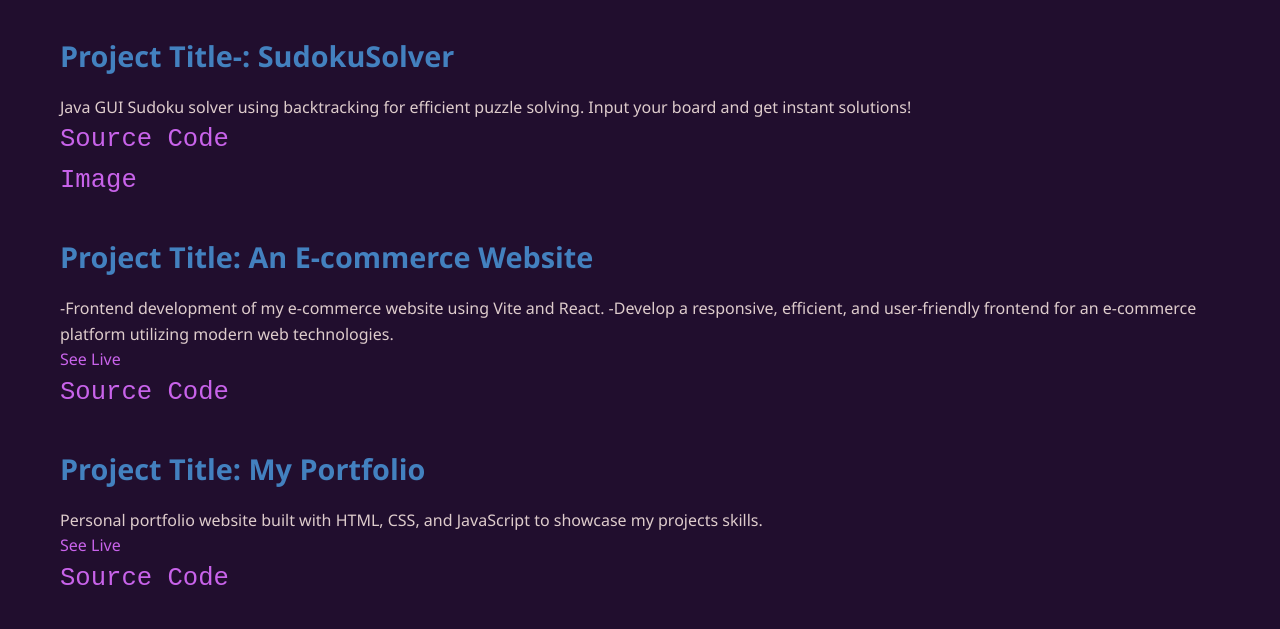
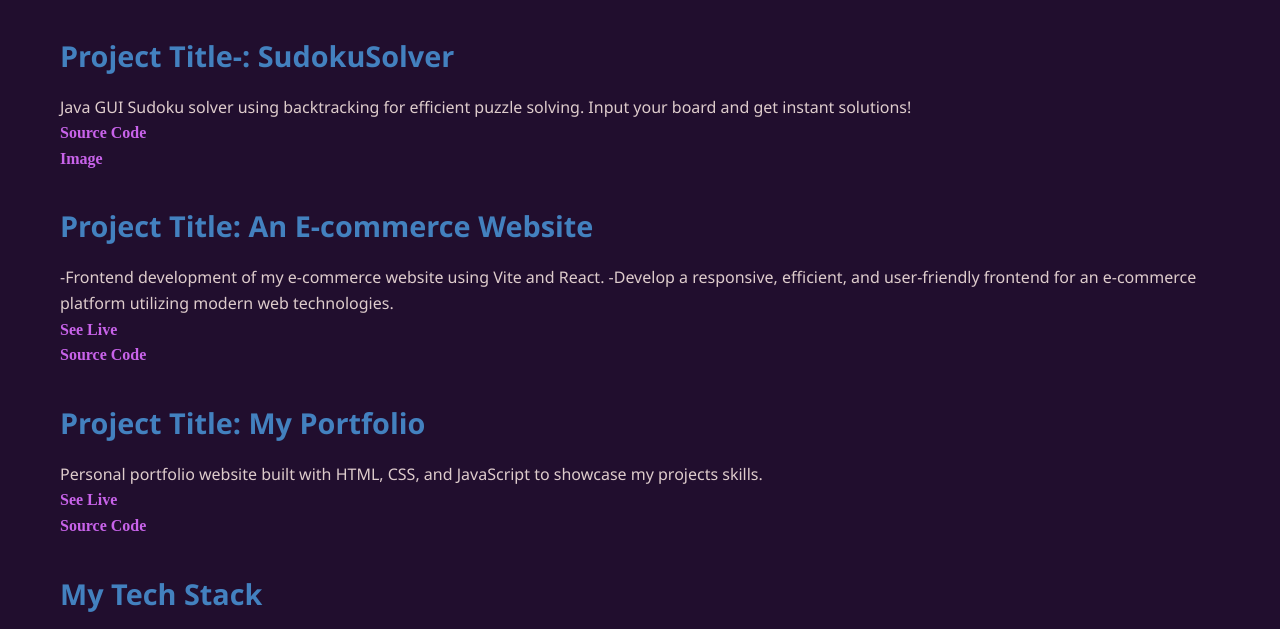
Before and after one commit to ShaileshKharola/Portfolio, a website built with Parcel: page src/index.html in a window 1280 px wide. Shown: the part 2426-3055 px from the top of the page. Built offline with nearby package versions, Linux system fonts and the light colour scheme; files whose address does not match are found by name.

Commit message:
Update index.html

```diff
--- a/src/index.html
+++ b/src/index.html
@@ -161,8 +161,7 @@
                   target="_blank"
                   class="cta-btn text-color-main"
                   href="https://github.com/ShaileshKharola/SudokuSolver"
-                  style="color: rgb(200, 99, 234);text-decoration: none;font-weight: 500;transition: color 0.3s ease;padding: 0.5rem 0;
-                  position: relative;">
+                  style="color: rgb(200, 99, 234); text-decoration: none; font-weight: bold; transition: color 0.3s ease; padding: 0.5rem 0; position: relative; font-style: normal; font-family: 'Poppins', serif; font-size: 1rem;">
                   Source Code <br>
                 </a>
                 <t>
@@ -171,13 +170,7 @@
                   target="_blank"
                   class="cta-btn text-color-main"
                   href="https://drive.google.com/file/d/1ONKtW_oHdoCVKDLGQMUBn71qysp8F8-S/view?usp=sharing"
-                  style="  color: rgb(200, 99, 234);
-                          text-decoration: none;
-                        font-weight: 500;
-                         transition: color 0.3s ease;
-                       padding: 0.5rem 0;
-                                 position: relative;"
-                >
+                  style="color: rgb(200, 99, 234); text-decoration: none; font-weight: bold; transition: color 0.3s ease; padding: 0.5rem 0; position: relative; font-style: normal; font-family: 'Poppins', serif; font-size: 1rem;">
                   Image
                 </a>
               </div>
@@ -211,16 +204,13 @@
                   rel="noreferrer"
                   target="_blank"
                   class="cta-btn cta-btn--hero"
-                  href="https://web-dev-jsb6.vercel.app/"style="color: rgb(200, 99, 234);text-decoration: none;font-weight: 500;transition: color 0.3s ease;padding: 0.5rem 0;
-                  position: relative;"
-                >
+                  href="https://web-dev-jsb6.vercel.app/"style="color: rgb(200, 99, 234); text-decoration: none; font-weight: bold; transition: color 0.3s ease; padding: 0.5rem 0; position: relative; font-style: normal; font-family: 'Poppins', serif; font-size: 1rem;">
                   See Live<br>
                 </a>
                 <a
                   rel="noreferrer"
                   target="_blank"
-                  class="cta-btn text-color-main"style="color: rgb(200, 99, 234);text-decoration: none;font-weight: 500;transition: color 0.3s ease;padding: 0.5rem 0;
-                  position: relative;"
+                  class="cta-btn text-color-main"style="color: rgb(200, 99, 234); text-decoration: none; font-weight: bold; transition: color 0.3s ease; padding: 0.5rem 0; position: relative; font-style: normal; font-family: 'Poppins', serif; font-size: 1rem;"
                   href="https://github.com/ShaileshKharola/WEB-DEV/tree/WEB-DEV/Frontend/Frontend"
                 >
                   Source Code
@@ -256,9 +246,7 @@
                   target="_blank"
                   class="cta-btn cta-btn--hero"
                   href="https://shaileshkharola.github.io/Portfolio/src/index.html"
-                  style="color: rgb(200, 99, 234);text-decoration: none;font-weight: 500;transition: color 0.3s ease;padding: 0.5rem 0;
-                  position: relative;"
-                >
+                  style="color: rgb(200, 99, 234); text-decoration: none; font-weight: bold; transition: color 0.3s ease; padding: 0.5rem 0; position: relative; font-style: normal; font-family: 'Poppins', serif; font-size: 1rem;">
                   See Live<br>
                 </a>
                 <a
@@ -266,9 +254,7 @@
                   target="_blank"
                   class="cta-btn text-color-main"
                   href="https://github.com/ShaileshKharola/Portfolio"
-                  style="color: rgb(200, 99, 234);text-decoration: none;font-weight: 500;transition: color 0.3s ease;padding: 0.5rem 0;
-                  position: relative;"
-                >
+                  style="color: rgb(200, 99, 234); text-decoration: none; font-weight: bold; transition: color 0.3s ease; padding: 0.5rem 0; position: relative; font-style: normal; font-family: 'Poppins', serif; font-size: 1rem;">
                   Source Code
                 </a>
               </div>
```
